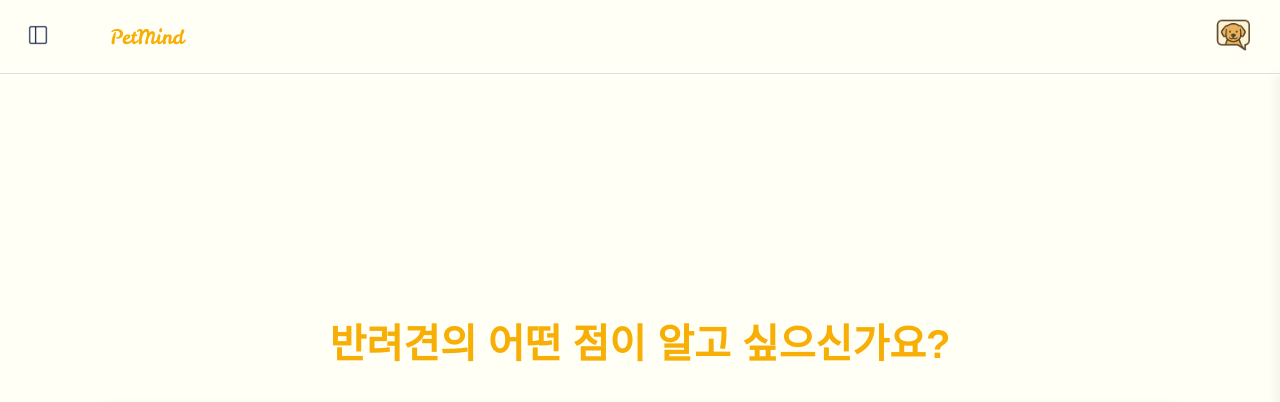
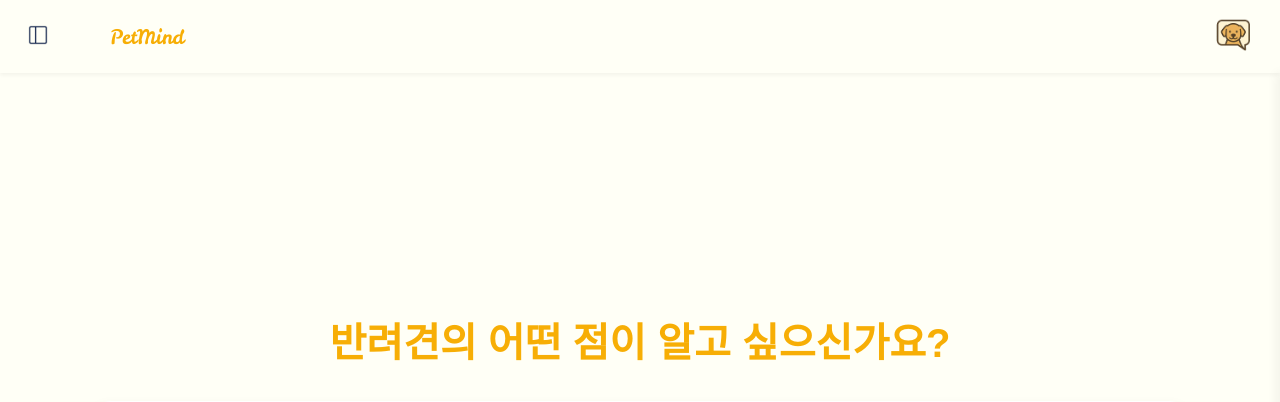
Before and after one commit to daainn/PetMind, a Django app: template web/templates/chat/chat.html in a window 1280 px wide. Shown: the top 402 px of the page. Run offline with Django 5.2, Linux system fonts and the light colour scheme; the template is opened without the code that fills it, so the values that code supplies are empty; parts of the project's set-up code (start-up, migrations or seed data) failed here and were passed over; some web fonts are replaced.

```diff
--- a/web/static/css/chat_header.css
+++ b/web/static/css/chat_header.css
@@ -1,9 +1,9 @@
 .chat-header {
   width: 100%;
   background-color: #FFFFF6;
-  border-bottom: 1px solid #e0e0e0;
   padding: 12px 24px;
   box-sizing: border-box;
+  box-shadow: 0 2px 4px rgba(0, 0, 0, 0.05);
 }
 
 .chat-header-inner {
```
